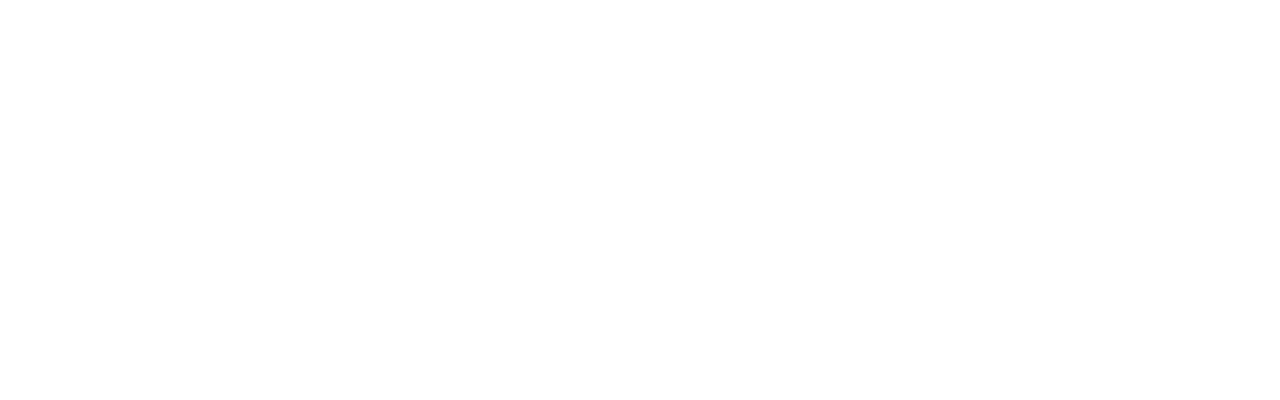
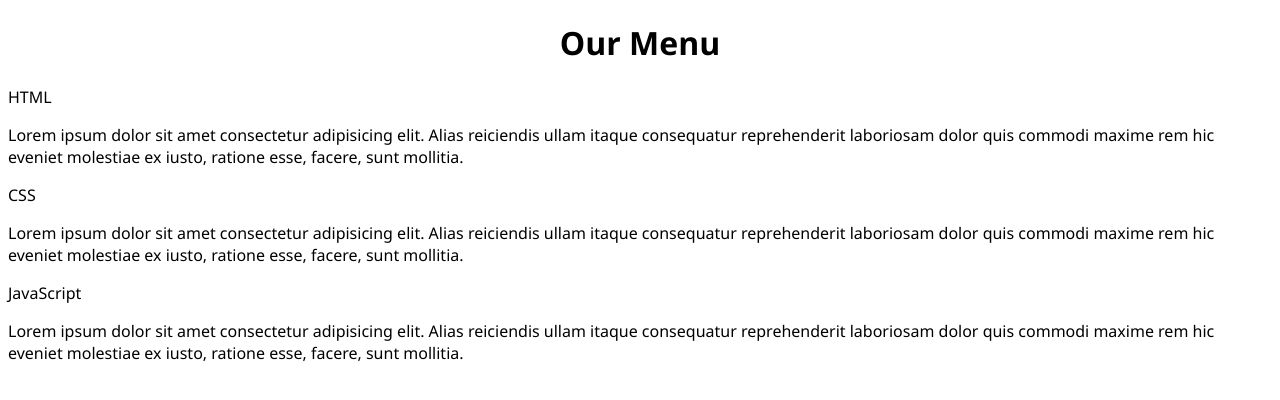
Before and after one commit to abiryusuf/module_2_Solution, a plain HTML site: page index.html in a window 1280 px wide. Drawn offline with Linux system fonts and the light colour scheme.

Commit message:
update html

```diff
--- a/index.html
+++ b/index.html
@@ -5,8 +5,33 @@
     <meta http-equiv="X-UA-Compatible" content="IE=edge">
     <meta name="viewport" content="width=device-width, initial-scale=1.0">
     <title>Coursera</title>
+    <link rel="stylesheet" href="style.css">
 </head>
 <body>
+  <h1>Our Menu</h1>
+      <div class="row">
+          <div class="col-lg-4 col-md-6 col-sm-12">
+              <div class="menu">
+                <div class="item" id="html">HTML</div>
+                <p>Lorem ipsum dolor sit amet consectetur adipisicing elit. Alias reiciendis ullam itaque consequatur reprehenderit laboriosam dolor quis commodi maxime rem hic eveniet molestiae ex iusto, ratione esse, facere, sunt mollitia.</p>
+              </div>
+          </div>
+
+          <div class="col-lg-4 col-md-6 col-sm-12">
+            <div class="menu">
+              <div class="item" id="css">CSS</div>
+              <p>Lorem ipsum dolor sit amet consectetur adipisicing elit. Alias reiciendis ullam itaque consequatur reprehenderit laboriosam dolor quis commodi maxime rem hic eveniet molestiae ex iusto, ratione esse, facere, sunt mollitia.</p>
+           </div>
+          </div>
+
+          <div class="col-lg-4 col-md-6 col-sm-12">
+            <div class="menu">
+              <div class="item" id="javascript">JavaScript</div>
+              <p>Lorem ipsum dolor sit amet consectetur adipisicing elit. Alias reiciendis ullam itaque consequatur reprehenderit laboriosam dolor quis commodi maxime rem hic eveniet molestiae ex iusto, ratione esse, facere, sunt mollitia.</p>
+           </div>
+          </div>
+
+      </div>
 
 </body>
 </html>
--- /dev/null
+++ b/style.css
@@ -0,0 +1,10 @@
+body {
+    font-family: 'Segoe UI', Tahoma, Geneva, Verdana, sans-serif;
+    box-sizing: border-box;
+
+}
+h1{
+    text-align: center;
+    margin-left: auto;
+    margin-right: auto;
+}
```
